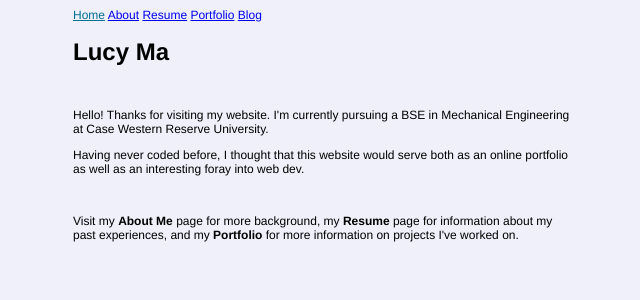
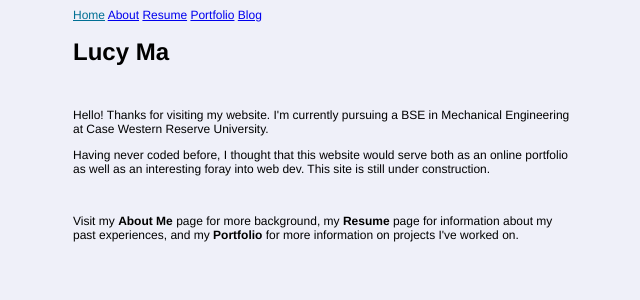
Before and after one commit to lucyttma/lucyttma.github.io, a Jekyll site: the page built from index.html, in a window 1280 px wide. Shown: the top 300 px of the page, without its empty margins (85-725 px from the left). Built offline with Jekyll 4.4.1, drawn with Linux system fonts in a browser that asks for light colours.

Commit message:
Update index.html

```diff
--- a/index.html
+++ b/index.html
@@ -5,6 +5,6 @@ title: Home
 <h1>Lucy Ma</h1>
 <p>&nbsp;</p>
 <p>Hello! Thanks for visiting my website. I'm currently pursuing a BSE in Mechanical Engineering at Case Western Reserve University.</p>
-<p>Having never coded before, I thought that this website would serve both as an online portfolio as well as an interesting foray into web dev.</p>
+<p>Having never coded before, I thought that this website would serve both as an online portfolio as well as an interesting foray into web dev. This site is still under construction. </p>
 <p>&nbsp;</p>
 <p>Visit my&nbsp;<strong>About Me </strong>page for more background, my <strong>Resume</strong> page for information about my past experiences, and my <strong>Portfolio</strong> for more information on projects I've worked on.</p>
```
